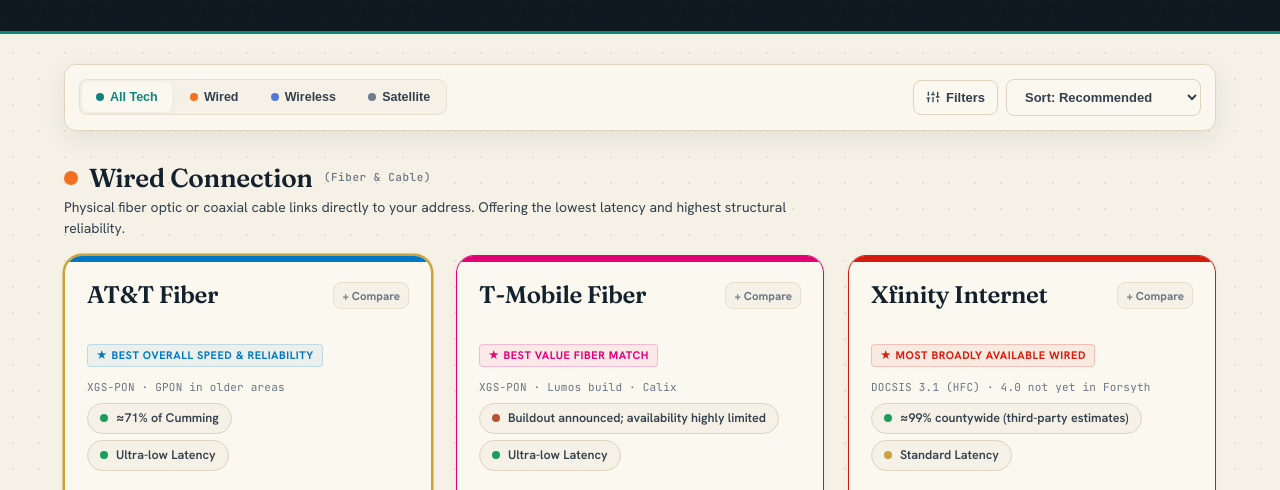
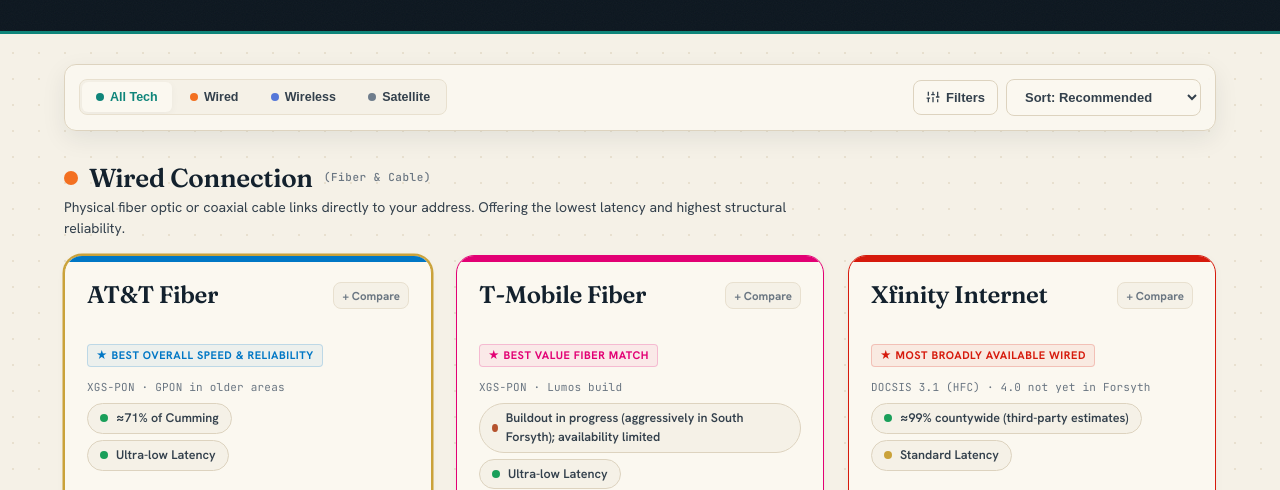
Before and after one commit to curdriceaurora/broadband-atlas, a website: page forsyth-broadband-atlas.html in a window 1280 px wide. Shown: the part 272-762 px from the top of the page. Drawn offline with Linux system fonts and the light colour scheme.

Commit message:
style: update Tmo Fiber specs and actively in-progress buildout status in South Forsyth

```diff
--- a/forsyth-broadband-atlas.html
+++ b/forsyth-broadband-atlas.html
@@ -1097,9 +1097,9 @@
   {
     id:'tmofiber', name:'T-Mobile Fiber', cat:'fiber', color:'var(--brand-tmo)',
     url:'https://www.t-mobile.com/home-internet/fiber',
-    tech:'XGS-PON · Lumos build · Calix',
+    tech:'XGS-PON · Lumos build',
     gw:'Calix GigaSpire (integrated ONT) · Wi-Fi 6 + mesh',
-    avail:'Wired · Buildout announced; availability highly limited', adCls:'build',
+    avail:'Wired · Buildout in progress (aggressively in South Forsyth); availability limited', adCls:'build',
     downL:'2 Gbps', upL:'2 Gbps', sym:true, lat:'Low',
     cap:'Unlimited data', capFree:true, equip:'Included + mesh', contract:'No contract',
     priceNum:'$55', priceSuf:'– $80 /mo',
@@ -1110,7 +1110,7 @@
       {n:'Fiber 2 Gig',note:'symmetric 2 Gbps max bandwidth',p:'$80'},
       {n:'Founders Club / Promos',note:'pricing and promo locks vary by address',p:'$55–80'}
     ],
-    note:'Carried over the Lumos network that T-Mobile is building in Forsyth County (buildout announced, but address availability is highly limited). Standard pricing ranges from $55 to $80 depending on discounts and address, with 500 Mbps, 1 Gig, and 2 Gig symmetric plans. T-Mobile offers ETF payoff up to $750 plus a 30-day trial.',
+    note:'Carried over the Lumos network that T-Mobile is building in Forsyth County (buildout in progress, aggressively expanding in South Forsyth, though address availability is currently limited). Standard pricing ranges from $55 to $80 depending on discounts and address, with 500 Mbps, 1 Gig, and 2 Gig symmetric plans. T-Mobile offers ETF payoff up to $750 plus a 30-day trial.',
     best:['Best value 2 Gig','Uploads / home lab','Cord-cutters']
   },
   {
```
Also changed, not shown: public/index.html (+3 -3 lines).
